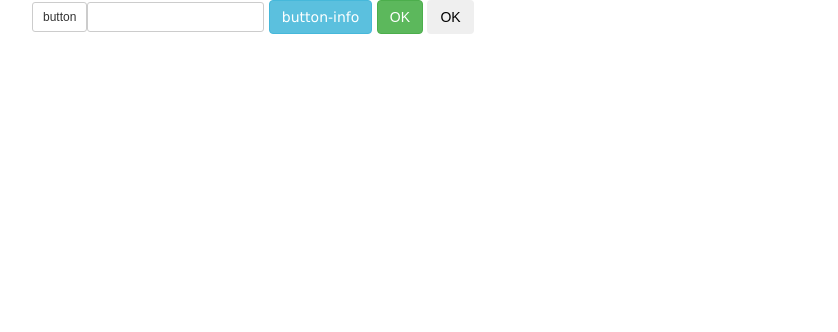
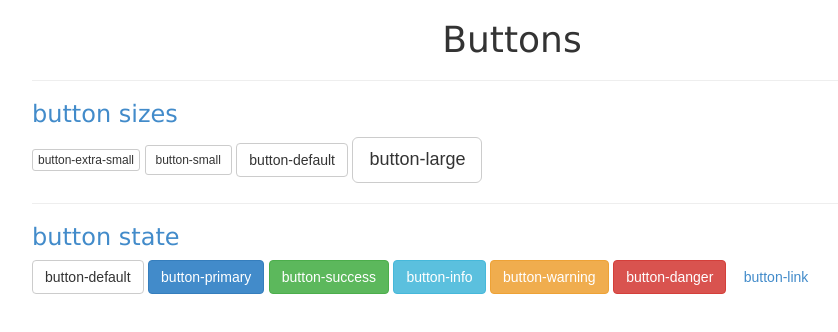
Before and after one commit to road1987/ipt-css, a website: page demo/widget/button.html in a window 1280 px wide. Shown: the whole page, without its empty margins (128-966 px from the left). Drawn offline with Linux system fonts and the light colour scheme.

Commit message:
add button demo.

```diff
--- a/demo/widget/button.html
+++ b/demo/widget/button.html
@@ -11,10 +11,22 @@
 
 <body>
 	<div id="main">
-		<button class="btn btn-default btn-sm">button</button><input type="text" class="input-sm"/>
-		<a class="btn btn-info">button-info</a>
-		<button class="btn btn-success">OK</button>
-		<button class="btn btn-warn">OK</button>
+		<h1 class="fn-t-center"> Buttons </h1>
+		<hr/>
+		<h2><a href="#">button sizes</a></h2>
+		<button class="btn btn-default btn-xs">button-extra-small</button>
+		<button class="btn btn-default btn-sm">button-small</button>
+		<button class="btn btn-default">button-default</button>
+		<button class="btn btn-default btn-lg">button-large</button>
+		<hr/>
+		<h2><a href="#">button state</a></h2>
+		<button class="btn btn-default">button-default</button>
+		<button class="btn btn-primary">button-primary</button>
+		<button class="btn btn-success">button-success</button>
+		<button class="btn btn-info">button-info</button>
+		<button class="btn btn-warning">button-warning</button>
+		<button class="btn btn-danger">button-danger</button>
+		<button class="btn btn-link">button-link</button>
 	</div>
 </body>
 </html>
```
Also changed, not shown: demo/index.html (+1 -0 lines).
